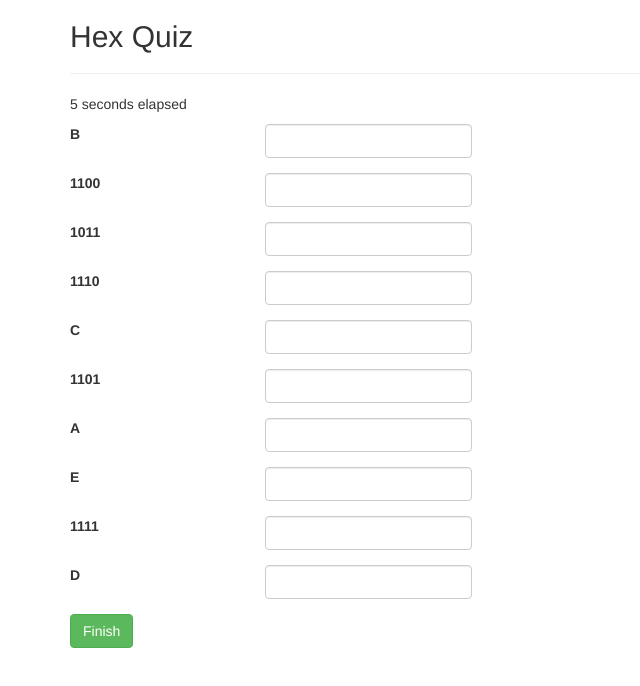
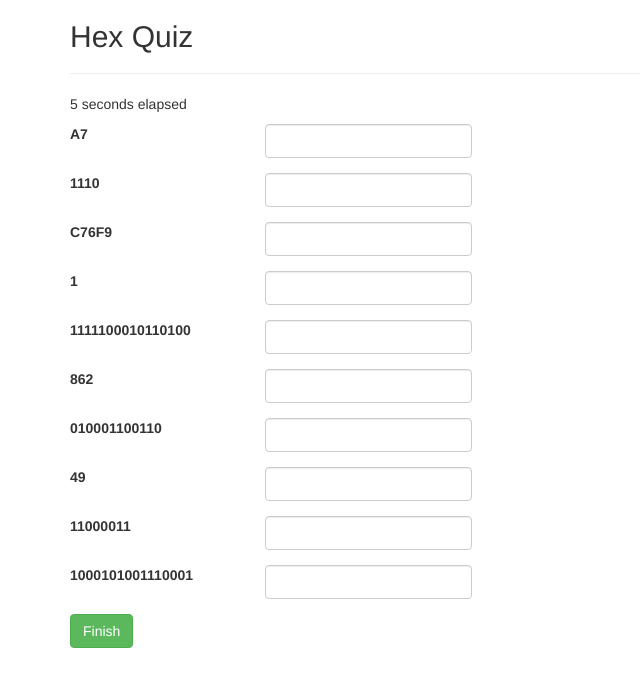
Before and after one commit to amclees/hexquiz, an Angular app: page / in a window 1280 px wide. Shown: the top 686 px of the page, without its empty margins (0-640 px from the left). Built offline with nearby package versions, Linux system fonts and the light colour scheme.

Commit message:
Add support for variable-length questions

```diff
--- a/src/app/app.component.ts
+++ b/src/app/app.component.ts
@@ -2,7 +2,7 @@ import { Component } from '@angular/core';
 import { Question } from './question';
 
 function getQuestions(number) {
-  if (number > 12) {
+  if (number > Question.hex_strings.length) {
     return [];
   }
   let questions = [];
--- a/src/app/question.ts
+++ b/src/app/question.ts
@@ -1,4 +1,14 @@
 const hex = [
+  '0',
+  '1',
+  '2',
+  '3',
+  '4',
+  '5',
+  '6',
+  '7',
+  '8',
+  '9',
   'A',
   'B',
   'C',
@@ -8,6 +18,16 @@ const hex = [
 ];
 
 const bin = [
+  '0000',
+  '0001',
+  '0010',
+  '0011',
+  '0100',
+  '0101',
+  '0110',
+  '0111',
+  '1000',
+  '1001',
   '1010',
   '1011',
   '1100',
@@ -20,12 +40,19 @@ export class Question {
   text: string;
   answer: string;
   input: string;
+  static hex_strings: string[];
+  static bin_strings: string[];
 
   constructor() {
     let direction = Math.random() < 0.5;
-    let index = Math.floor(Math.random() * hex.length);
-    this.text = direction ? hex[index] : bin[index];
-    this.answer = direction ? bin[index] : hex[index];
+    this.text = '';
+    this.answer = '';
+    let length = Math.random() * 5;
+    for(var i = 0; i < length; i++) {
+      let index = Math.floor(Math.random() * hex.length);
+      this.text += direction ? hex[index] : bin[index];
+      this.answer += direction ? bin[index] : hex[index];
+    }
     this.input = '';
   }
 
@@ -33,3 +60,6 @@ export class Question {
     return this.answer === this.input.trim().toUpperCase();
   }
 }
+
+Question.hex_strings = hex;
+Question.bin_strings = bin;
```
